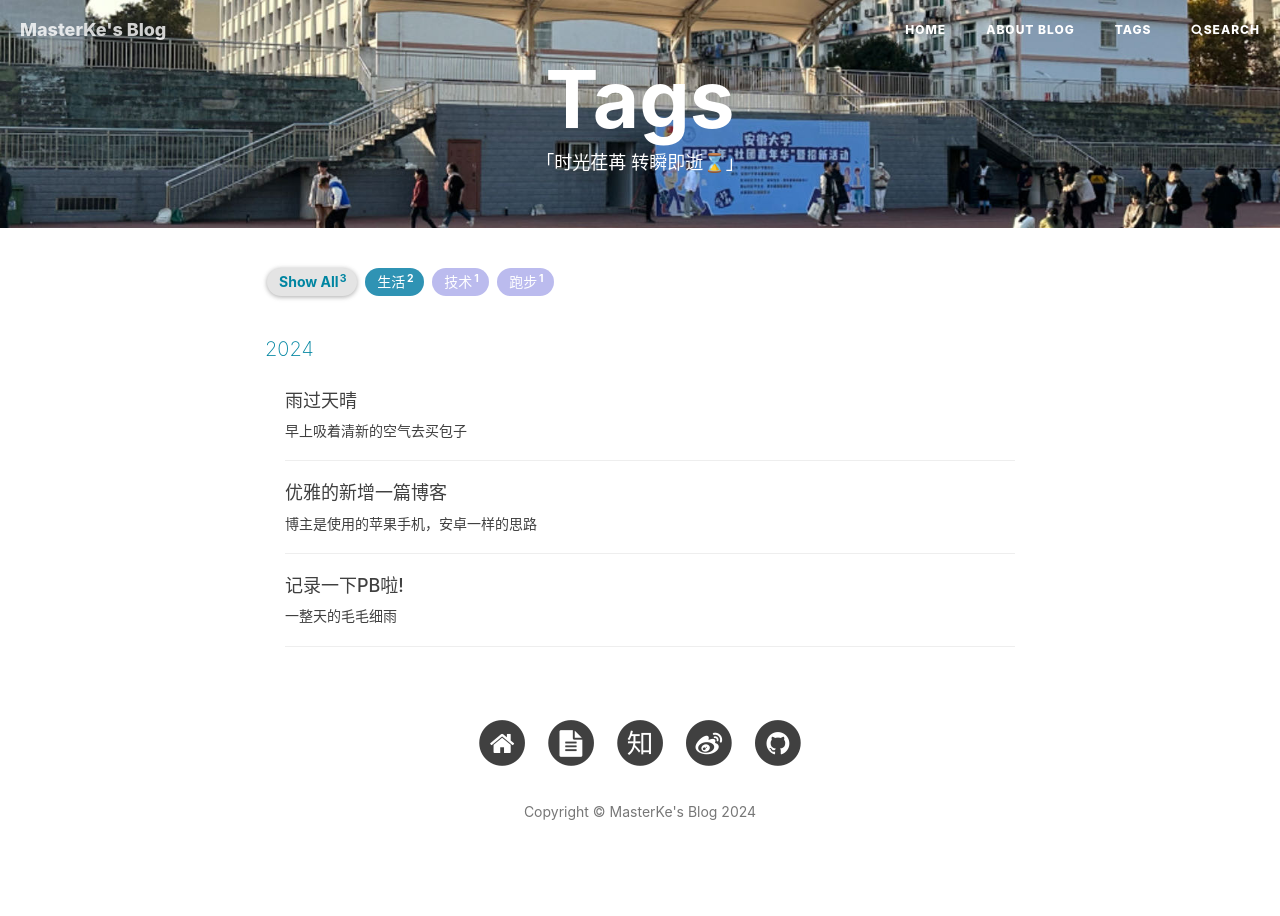
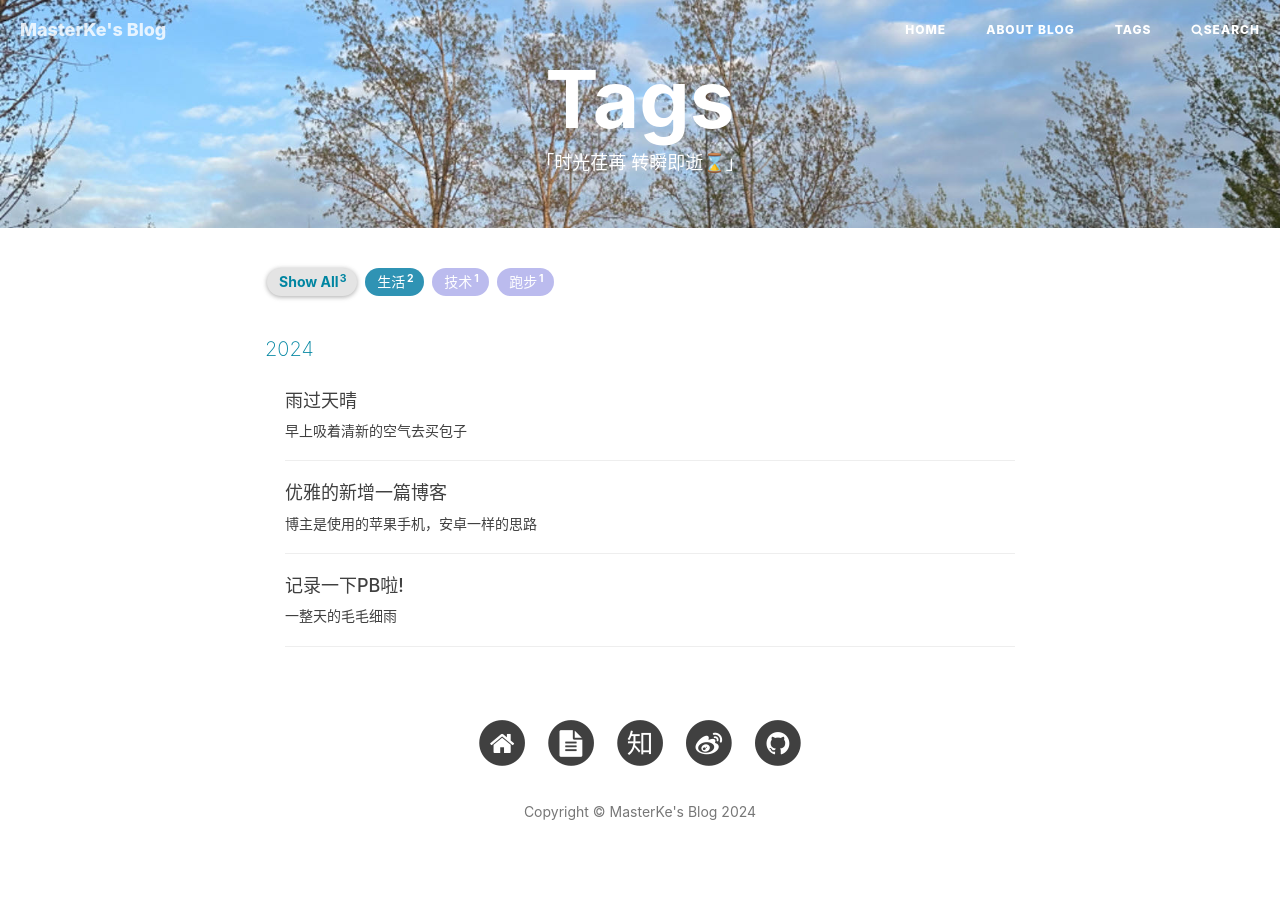
Before and after one commit to MasterKe2003/blog, a Jekyll site: the page built from archive.html, in a window 1280 px wide. Built offline with Jekyll 4.4.1, drawn with Linux system fonts in a browser that asks for light colours; nearby versions of some CDN libraries; comment, search, counter and statistics services are not loaded.

Commit message:
修改头部背景颜色，删除tag头部限制500px，修改主页预览字数，修改标签页背景图

```diff
--- a/_config.yml
+++ b/_config.yml
@@ -1,7 +1,7 @@
 # Site settings
 title: MasterKe's Blog
 SEOTitle: MasterKe | 柯大师
-header-img: img/home-bg.jpg
+header-img: img/about-bg.jpg
 email: masterke@icloud.com
 description: "柯大师的博客，记录生活、技术、读书"
 keyword: "柯大师, MasterKe, 博客, 个人网站, 互联网, Web开发"
--- a/_includes/intro-header.html
+++ b/_includes/intro-header.html
@@ -56,10 +56,6 @@
 
 {% if include.type == 'keynote' %}
 <style type="text/css">
-    header.intro-header{
-        height: 500px;
-        overflow: hidden;
-    }
     header.intro-header .container{
         visibility: hidden;
     }
--- a/archive.html
+++ b/archive.html
@@ -2,7 +2,7 @@
 title: Tags
 layout: default
 description: "「时光荏苒 转瞬即逝⌛️」"
-header-img: "img/tag-bg.jpg"
+header-img: "img/about-bg.jpg"
 is-archive: true
 ---
 
--- a/css/hux-blog.css
+++ b/css/hux-blog.css
@@ -1103,7 +1103,7 @@
 }
 .intro-header {
   background: no-repeat center center;
-  background-color:#f47262;
+  background-color:#404040;
   background-attachment: scroll;
   -webkit-background-size: cover;
   -moz-background-size: cover;
--- a/index.html
+++ b/index.html
@@ -16,9 +16,9 @@
         {% endif %}
         <div class="post-content-preview">
             {% if post.lang == 'en' %}
-                {{ post.content | strip_html | truncate:0 }}
+                {{ post.content | strip_html | truncate:20 }}
             {% else %}
-                {{ post.content | strip_html | truncate:0 }}
+                {{ post.content | strip_html | truncate:10 }}
             {% endif %}
         </div>
     </a>
```
Also changed, not shown: css/hux-blog.min.css.
